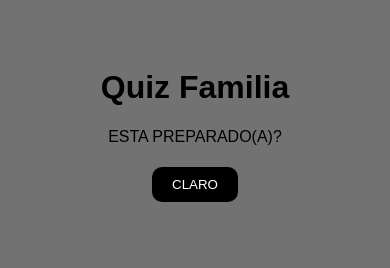
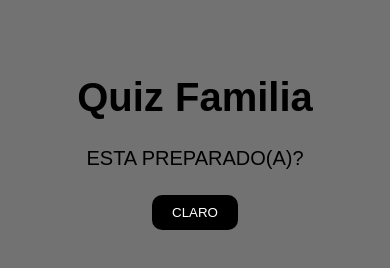
Before and after one commit to LeoMudrik/Quiz, a plain HTML site: page index.html in a window 390 px wide. Drawn offline with Linux system fonts and the light colour scheme.

Commit message:
Update style.css

```diff
--- a/style.css
+++ b/style.css
@@ -4,6 +4,17 @@ body {
     text-align: center;
     padding: 40px;
   }
+
+body {
+  font-size: 18px;
+}
+
+@media (max-width: 600px) {
+  body {
+    font-size: 20px; /* aumenta no celular */
+  }
+}
+
 
   #quiz-container {
     margin-bottom: 30px;
```
